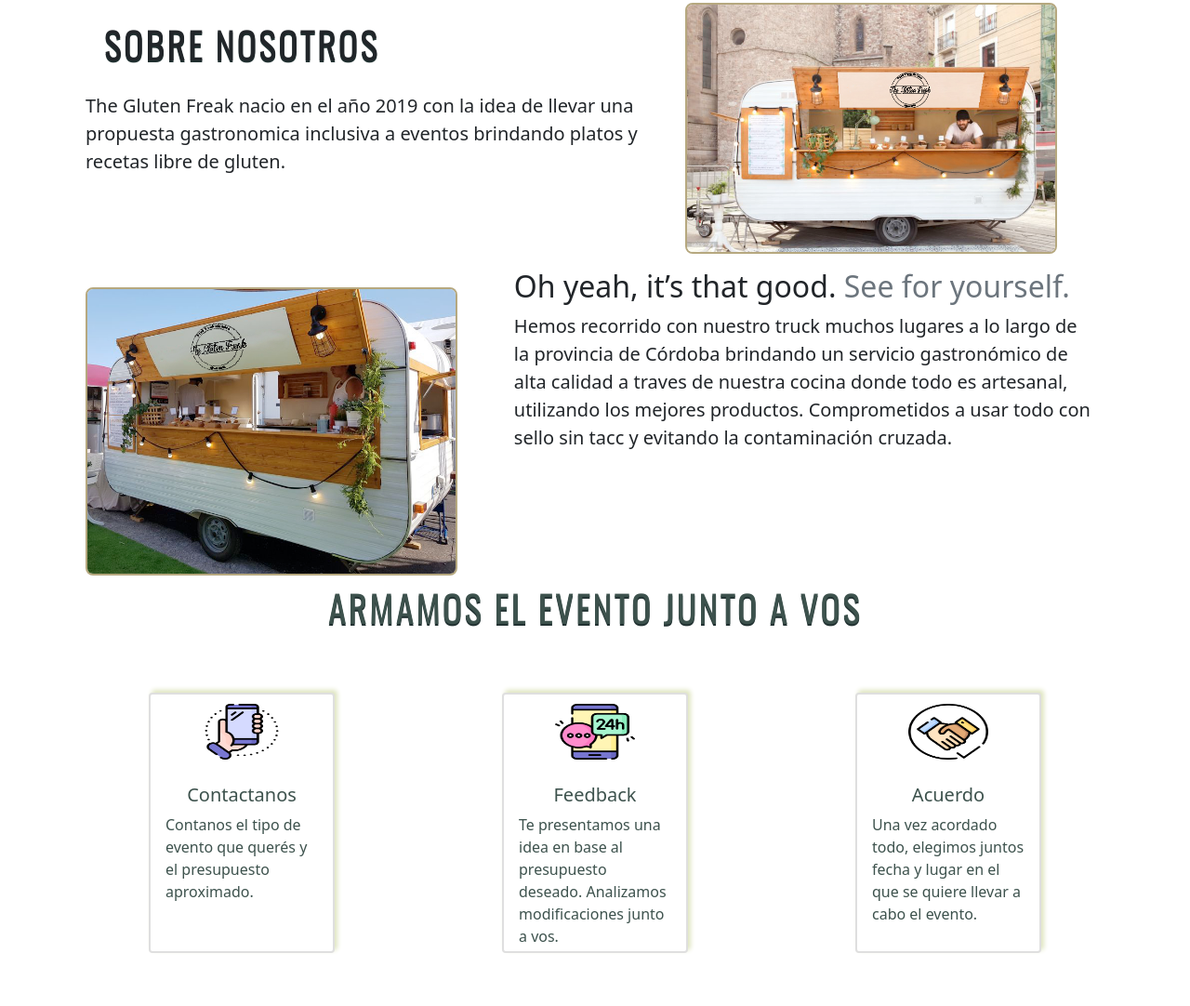
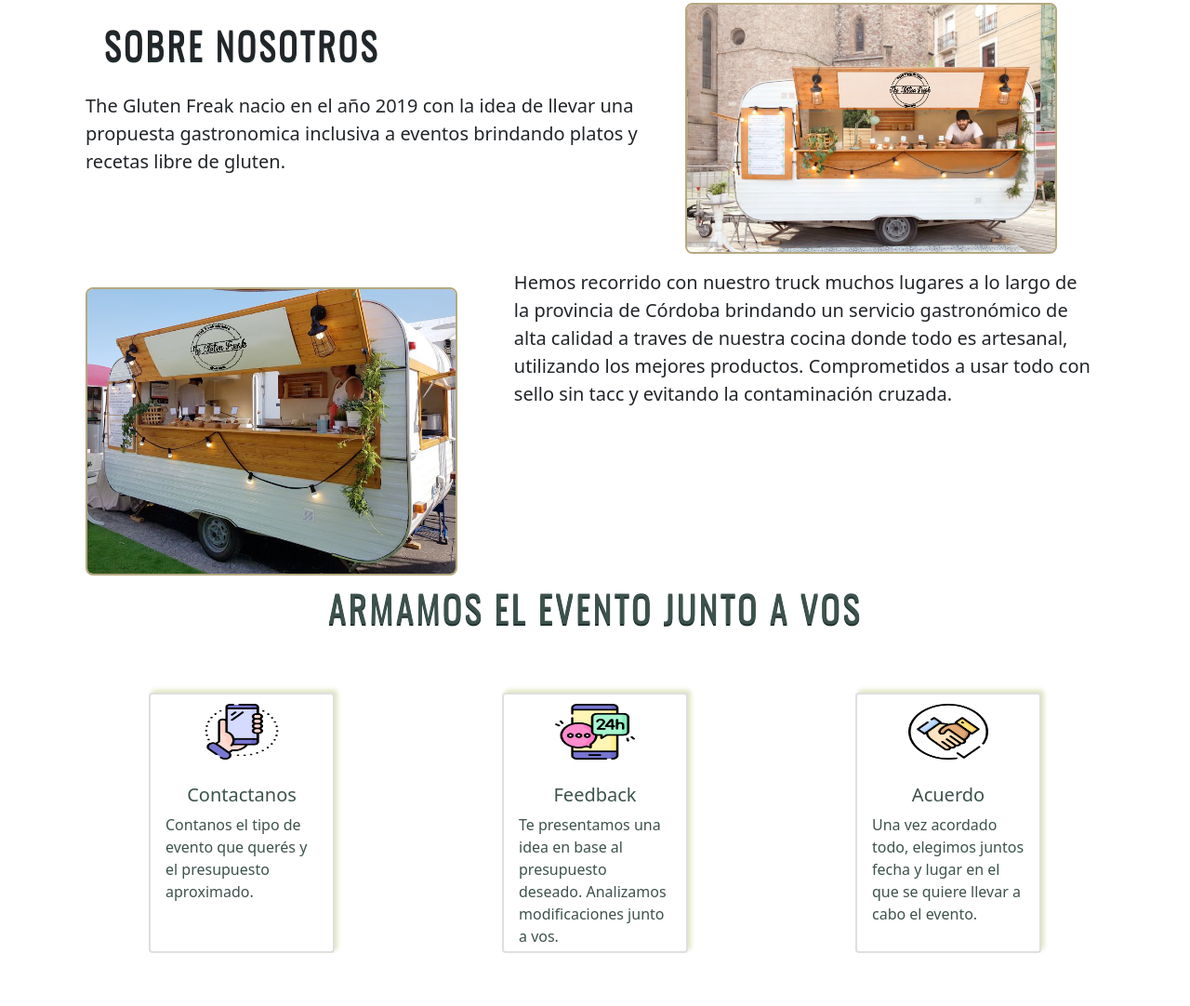
Before and after one commit to gonzalogil23/hte, a website: page index.html in a window 1280 px wide. Shown: the part 817-1899 px from the top of the page at 93% size. Drawn offline with nearby package versions, Linux system fonts and the light colour scheme.

Commit message:
h2 nosotros deleted

```diff
--- a/index.html
+++ b/index.html
@@ -86,8 +86,6 @@
 
             <div class="row featurette col-12 mt-3">
                 <div class="col-md-7 order-md-2">
-                    <h2 class="featurette-heading">Oh yeah, it’s that good. <span class="text-muted">See for
-                            yourself.</span></h2> <!--Cambiar h2!-->
                     <p class="lead">Hemos recorrido con nuestro truck muchos lugares a lo largo de la provincia de
                         Córdoba
                         brindando un servicio gastronómico de alta calidad a traves de nuestra cocina donde todo es
```
